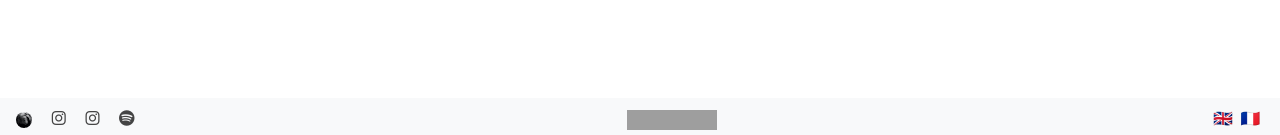
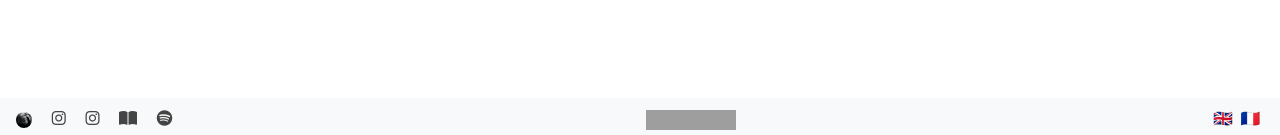
Before and after one commit to cheubes/christophe.heubes.org, a Jekyll site: the page built from index.html, in a window 1280 px wide. Shown: the part 762-897 px from the top of the page. Built offline with Jekyll 4.4.1, drawn with Linux system fonts in a browser that asks for light colours; nearby versions of some CDN libraries; grey boxes are pictures that could not be loaded.

Commit message:
Goodreads profile link in footer.

```diff
--- a/_includes/footer.html
+++ b/_includes/footer.html
@@ -3,6 +3,7 @@
     <a href="https://christophe.heubes.com" target="_blank"><img src="/assets/img/com.jpg" class="rounded-circle" /></a>
     <a href="https://www.instagram.com/christophe.uw/" target="_blank"><i class="fab fa-instagram ml-3"></i></a>
     <a href="https://www.instagram.com/christophe.inthecity/" target="_blank"><i class="fab fa-instagram ml-3"></i></a>
+    <a href="https://www.goodreads.com/christophehbs/" target="_blank"><i class="fas fa-book-open ml-3"></i></a>
     <a href="https://open.spotify.com/user/42christophe/" target="_blank"><i class="fab fa-spotify ml-3"></i></a>
   </div>
   <div class="mt-2 mt-md-0" id="license">
```
